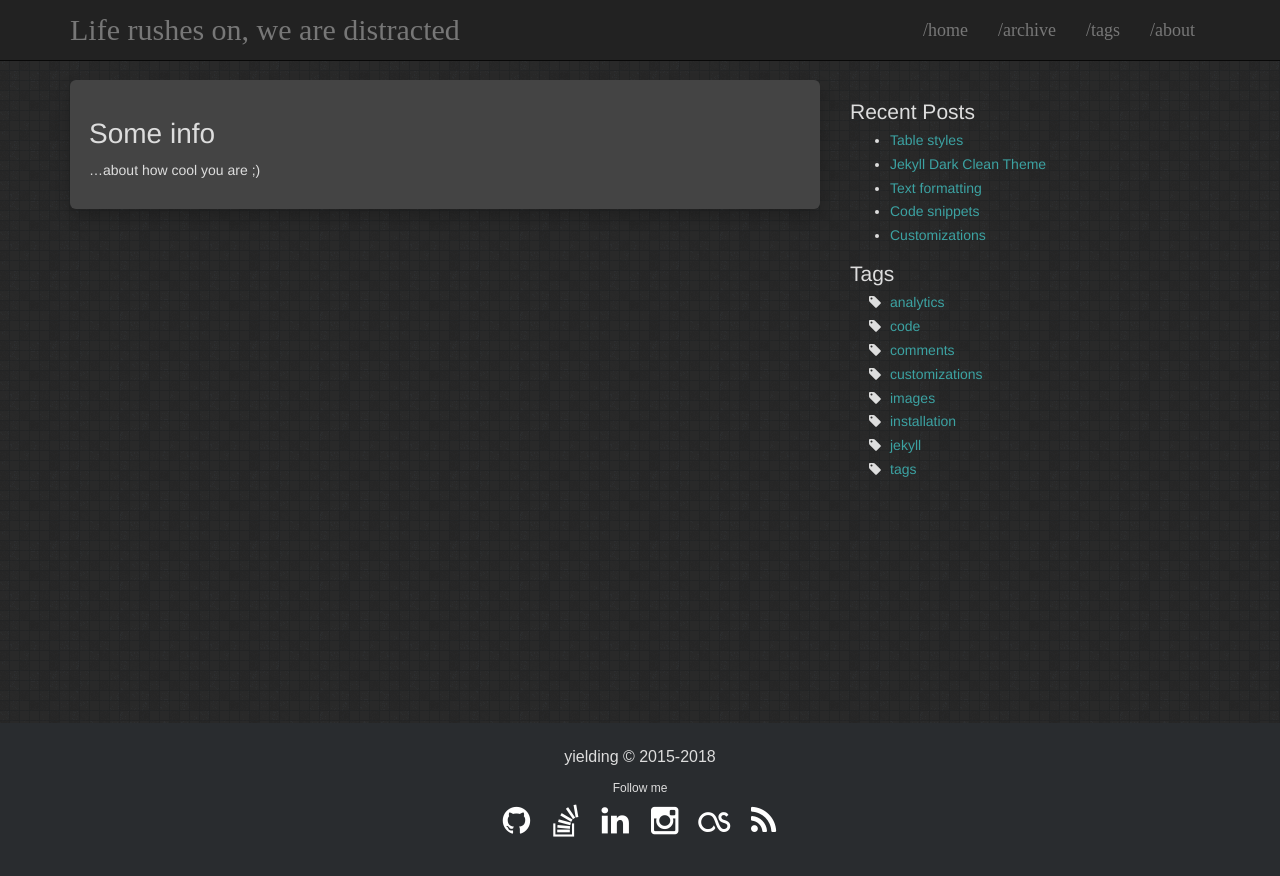
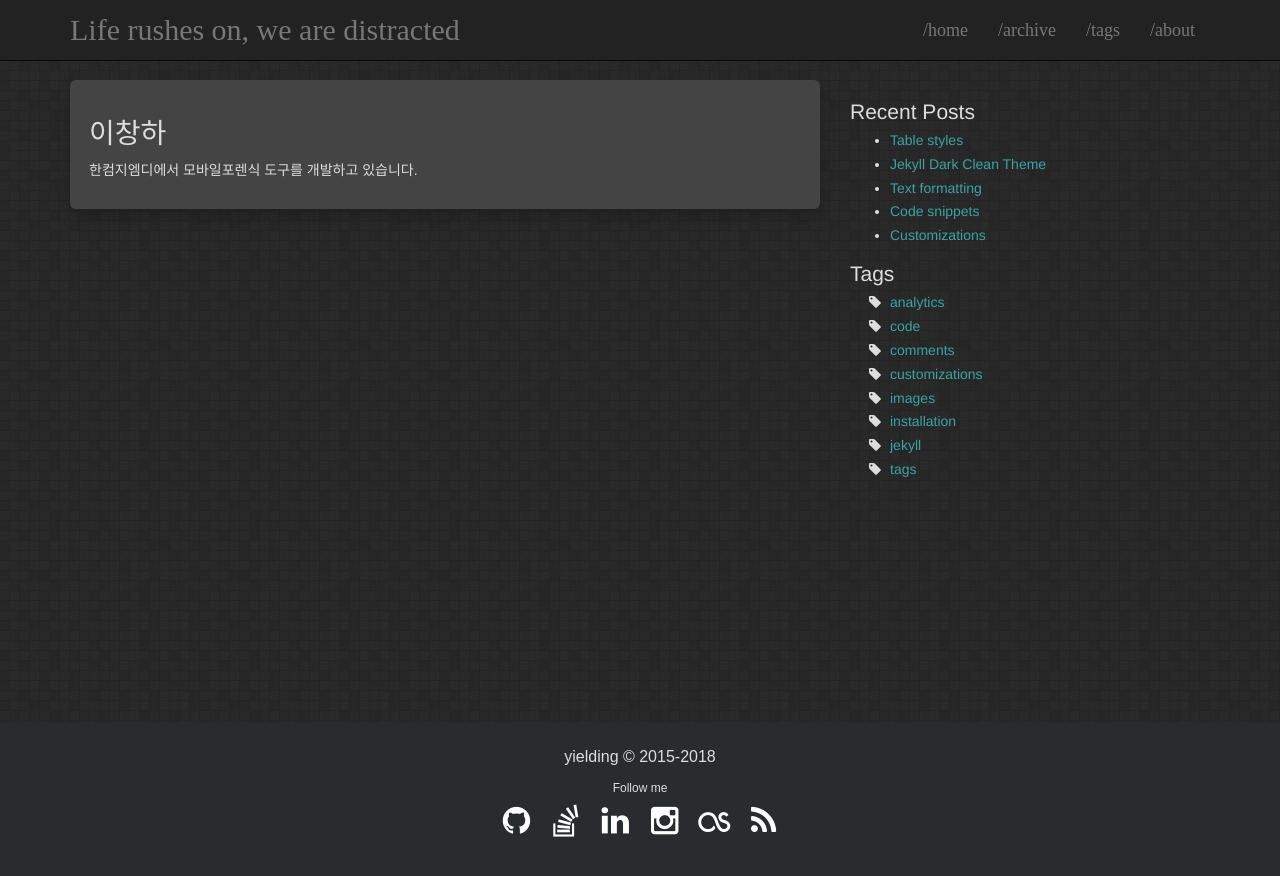
Before and after one commit to yielding/yielding.github.io, a Jekyll site: the page built from about.md, in a window 1280 px wide. Shown: the top 876 px of the page. Built offline with Jekyll 4.4.1, drawn with Linux system fonts in a browser that asks for light colours.

Commit message:
Update about.md

```diff
--- a/about.md
+++ b/about.md
@@ -4,5 +4,5 @@ title: About
 
 ---
 
-# Some info
-...about how cool you are ;)
+# 이창하
+한컴지엠디에서 모바일포렌식 도구를 개발하고 있습니다.
```
